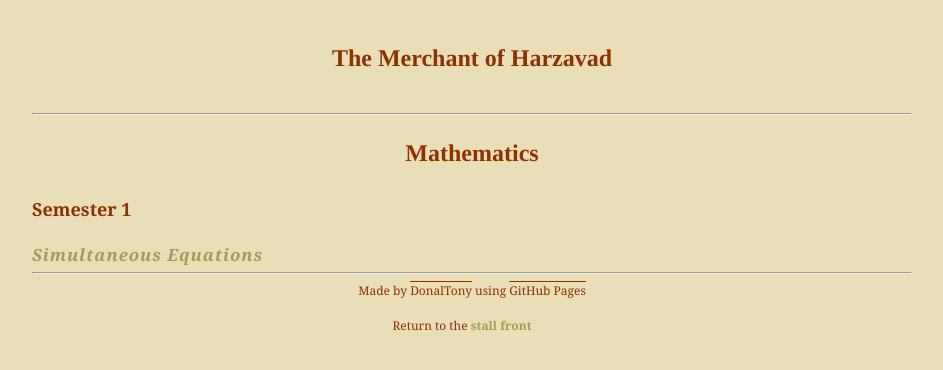
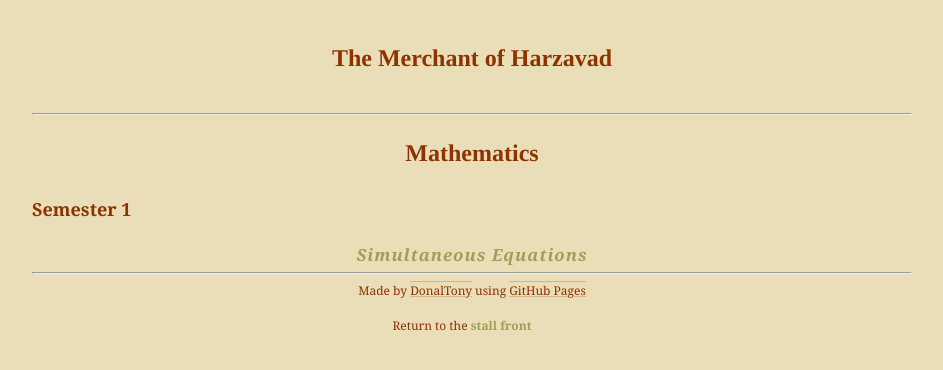
Before and after one commit to dvaraka/the-merchant, a Jekyll site: the page built from notes/year-9/maths/yr9-maths.md, in a window 1280 px wide. Shown: the top 370 px of the page, without its empty margins (168-1111 px from the left). Built offline with Jekyll 4.4.1, drawn with Linux system fonts in a browser that asks for light colours; our own code applies the rules of GitHub Pages for plain Markdown files.

Commit message:
Update main.css

```diff
--- a/assets/css/main.css
+++ b/assets/css/main.css
@@ -24,6 +24,7 @@ h3 {
 	letter-spacing: 1px;
 	margin-bottom: 0;
 	color: #6c584c;
+	text-align: center;
 }
 
 a:link {
@@ -46,7 +47,7 @@ a:hover, a:focus, a:active {
 
 abbr {
 	border-bottom: none;
-	text-decoration: overline;
+	text-decoration: overline underline #CFB784;
 }
 
 header {
```
